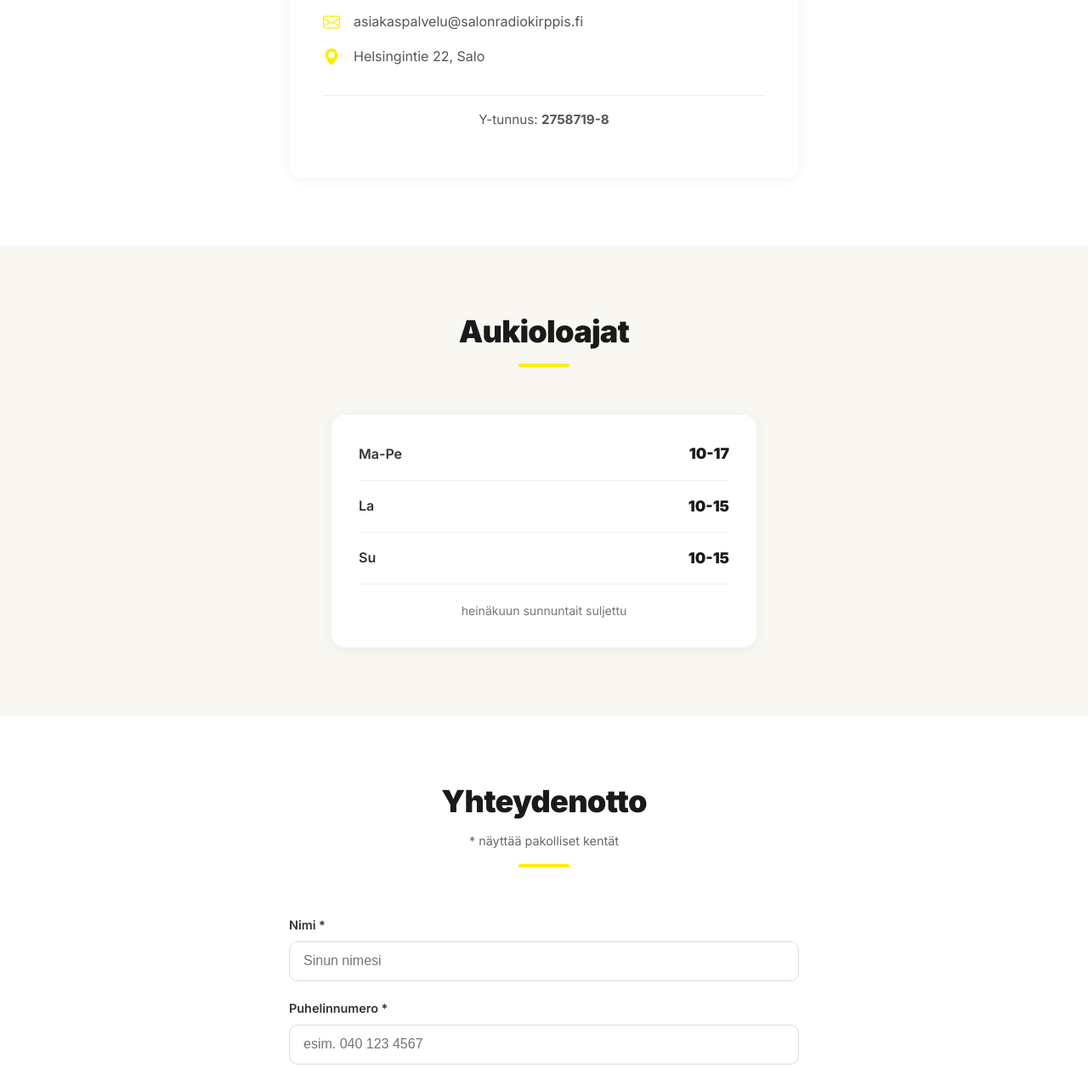
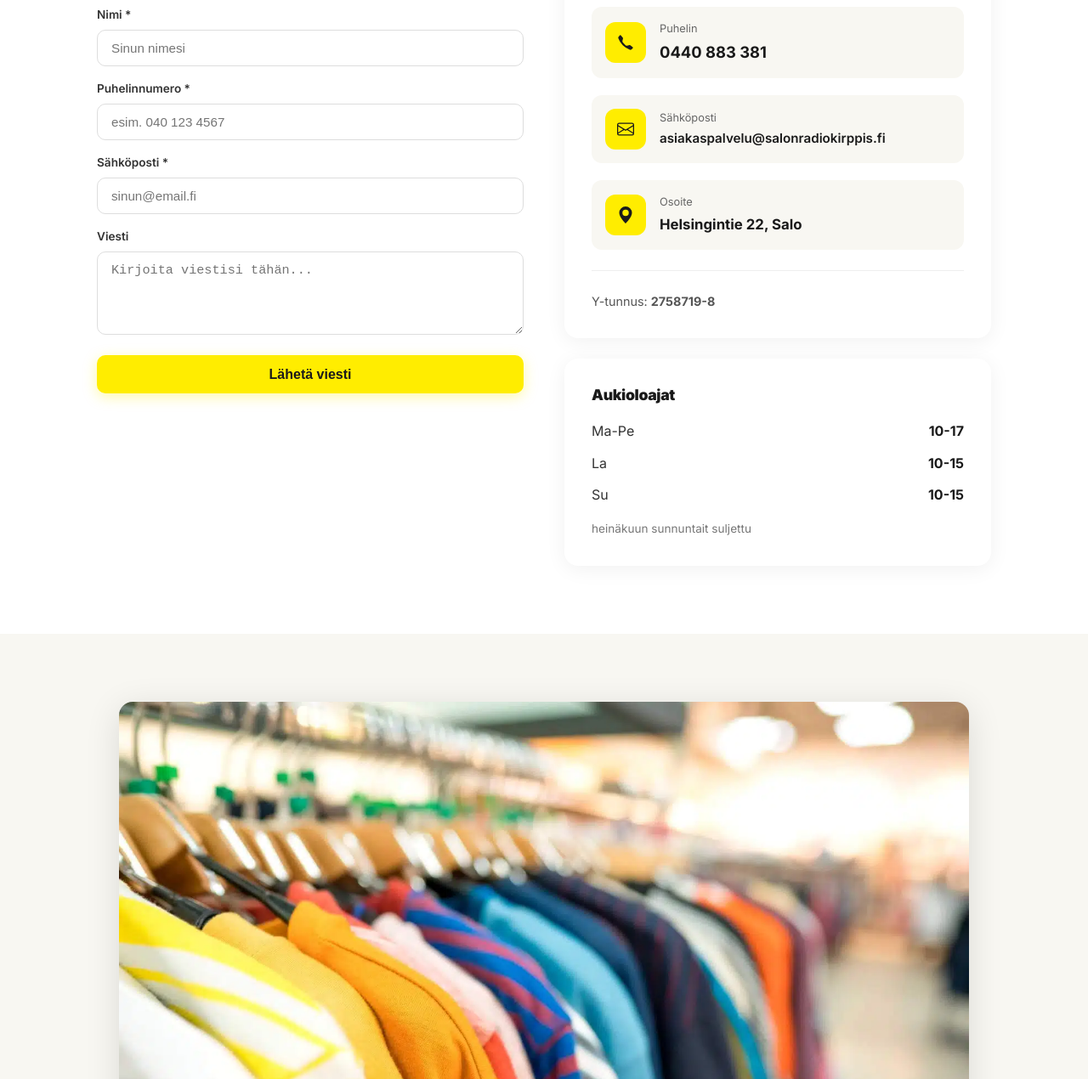
Before and after one commit to valkoketju/salonradiokirppis, a website built with Vite: page yhteystiedot.html in a window 1280 px wide. Shown: the part 557-1827 px from the top of the page at 85% size. Built offline with nearby package versions, Linux system fonts and the light colour scheme.

Commit message:
Update page layouts & add hero backgrounds

```diff
--- a/yhteystiedot.html
+++ b/yhteystiedot.html
@@ -12,6 +12,13 @@
   <link rel="preconnect" href="https://fonts.gstatic.com" crossorigin>
   <link href="https://fonts.googleapis.com/css2?family=Inter:wght@400;600;700;900&display=swap" rel="stylesheet">
   <link rel="stylesheet" href="css/custom.css">
+  <style>
+    @media (max-width: 900px) {
+      .srk-contact-grid {
+        grid-template-columns: 1fr !important;
+      }
+    }
+  </style>
 </head>
 
 <body>
@@ -52,118 +59,132 @@
     </div>
   </nav>
 
-  <!-- ====== PAGE HERO ====== -->
-  <section class="srk-section srk-section-dark" style="padding-top:10rem;padding-bottom:4rem;" aria-label="Sivun otsikko">
-    <div class="srk-container">
-      <div class="srk-reveal">
-        <span class="srk-section-label">Ota yhteyttä</span>
-        <h1 style="margin-bottom:0.75rem;">Yhteystiedot</h1>
+  <!-- ====== PAGE HERO WITH BACKGROUND ====== -->
+  <section class="srk-hero" aria-label="Sivun otsikko" style="min-height:50vh;">
+    <div class="srk-hero-bg">
+      <picture>
+        <source type="image/webp" srcset="images/salon-radiokirppis-2-1536x1025.jpg.webp">
+        <img
+          src="images/salon-radiokirppis-2-1536x1025.jpg"
+          alt="Salon Radiokirppis"
+          style="width:100%;height:100%;object-fit:cover;"
+          loading="eager">
+      </picture>
     </div>
+    <div class="srk-hero-overlay"></div>
+    <div class="srk-container srk-hero-content">
+      <span class="srk-hero-badge">Ota yhteyttä</span>
+      <h1 class="srk-hero-title">Yhteystiedot</h1>
     </div>
   </section>
 
-  <!-- ====== CONTACT INFO ====== -->
+  <!-- ====== CONTACT INFO & FORM ====== -->
   <section class="srk-section" aria-labelledby="contact-title">
     <div class="srk-container">
-      <div class="srk-reveal" style="max-width:600px;margin:0 auto;text-align:center;">
-        <div style="background:#fff;border-radius:16px;padding:2.5rem;box-shadow:0 2px 16px rgba(0,0,0,0.05);">
-          <h2 id="contact-title" style="margin-bottom:1.5rem;">Salon Radiokirppis</h2>
+      <div class="srk-contact-grid" style="display:grid;grid-template-columns:1fr 1fr;gap:3rem;align-items:start;max-width:1100px;margin:0 auto;">
 
-          <div style="display:grid;gap:1rem;text-align:left;margin-bottom:2rem;">
-            <div style="display:flex;align-items:center;gap:1rem;">
-              <svg width="20" height="20" viewBox="0 0 16 16" fill="#FFED00"><path d="M3.654 1.328a.678.678 0 0 0-1.015-.063L1.605 2.3c-.483.484-.661 1.169-.45 1.77a17.6 17.6 0 0 0 4.168 6.608 17.6 17.6 0 0 0 6.608 4.168c.601.211 1.286.033 1.77-.45l1.034-1.034a.678.678 0 0 0-.063-1.015l-2.307-1.794a.68.68 0 0 0-.58-.122l-2.19.547a1.75 1.75 0 0 1-1.657-.459L5.482 8.062a1.75 1.75 0 0 1-.46-1.657l.548-2.19a.68.68 0 0 0-.122-.58z"/></svg>
-              <a href="tel:+358440883381" style="font-size:1.1rem;font-weight:700;color:#1A1A1A;text-decoration:none;">0440 883 381</a>
-            </div>
-            <div style="display:flex;align-items:center;gap:1rem;">
-              <svg width="20" height="20" viewBox="0 0 16 16" fill="#FFED00"><path d="M0 4a2 2 0 0 1 2-2h12a2 2 0 0 1 2 2v8a2 2 0 0 1-2 2H2a2 2 0 0 1-2-2zm2-1a1 1 0 0 0-1 1v.217l7 4.2 7-4.2V4a1 1 0 0 0-1-1zm13 2.383-4.708 2.825L15 11.105zm-.034 6.876-5.64-3.471L8 9.583l-1.326-.795-5.64 3.47A1 1 0 0 0 2 13h12a1 1 0 0 0 .966-.741M1 11.105l4.708-2.897L1 5.383z"/></svg>
-              <a href="mailto:asiakaspalvelu@salonradiokirppis.fi" style="color:#555;text-decoration:none;">asiakaspalvelu@salonradiokirppis.fi</a>
-            </div>
-            <div style="display:flex;align-items:center;gap:1rem;">
-              <svg width="20" height="20" viewBox="0 0 16 16" fill="#FFED00"><path d="M8 16s6-5.686 6-10A6 6 0 0 0 2 6c0 4.314 6 10 6 10m0-7a3 3 0 1 1 0-6 3 3 0 0 1 0 6"/></svg>
-              <span style="color:#555;">Helsingintie 22, Salo</span>
-            </div>
-          </div>
+        <!-- LEFT: Contact Form -->
+        <div class="srk-reveal">
+          <h2 id="contact-title" style="font-size:1.5rem;margin-bottom:0.5rem;">Yhteydenotto</h2>
+          <p style="color:#666;font-size:0.9rem;margin-bottom:1.5rem;">* näyttää pakolliset kentät</p>
 
-          <div style="padding-top:1rem;border-top:1px solid #eee;">
-            <p style="color:#555;font-size:0.95rem;">Y-tunnus: <strong>2758719-8</strong></p>
-          </div>
-        </div>
-      </div>
-    </div>
-  </section>
-
-  <!-- ====== OPENING HOURS ====== -->
-  <section class="srk-section srk-section-alt" aria-labelledby="hours-title">
-    <div class="srk-container">
-      <div class="srk-section-header srk-reveal">
-        <h2 id="hours-title">Aukioloajat</h2>
-        <div class="srk-divider"></div>
-      </div>
-
-      <div style="max-width:500px;margin:0 auto;background:#fff;border-radius:16px;padding:2rem;box-shadow:0 2px 16px rgba(0,0,0,0.05);" class="srk-reveal">
-        <div style="display:grid;gap:1rem;">
-          <div style="display:flex;justify-content:space-between;align-items:center;padding-bottom:1rem;border-bottom:1px solid #f0f0f0;">
-            <span style="font-weight:600;color:#333;">Ma-Pe</span>
-            <span style="font-weight:900;color:#1A1A1A;font-size:1.1rem;">10-17</span>
-          </div>
-          <div style="display:flex;justify-content:space-between;align-items:center;padding-bottom:1rem;border-bottom:1px solid #f0f0f0;">
-            <span style="font-weight:600;color:#333;">La</span>
-            <span style="font-weight:900;color:#1A1A1A;font-size:1.1rem;">10-15</span>
-          </div>
-          <div style="display:flex;justify-content:space-between;align-items:center;padding-bottom:1rem;border-bottom:1px solid #f0f0f0;">
-            <span style="font-weight:600;color:#333;">Su</span>
-            <span style="font-weight:900;color:#1A1A1A;font-size:1.1rem;">10-15</span>
-          </div>
-        </div>
-        <p style="margin:1.25rem 0 0;font-size:0.88rem;color:#777;text-align:center;">
-          heinäkuun sunnuntait suljettu
-        </p>
-      </div>
-    </div>
-  </section>
-
-  <!-- ====== CONTACT FORM ====== -->
-  <section class="srk-section" aria-labelledby="form-title">
-    <div class="srk-container">
-      <div class="srk-section-header srk-reveal">
-        <h2 id="form-title">Yhteydenotto</h2>
-        <p style="color:#666;font-size:0.9rem;margin-top:0.5rem;">* näyttää pakolliset kentät</p>
-        <div class="srk-divider"></div>
-      </div>
-
-      <div style="max-width:600px;margin:0 auto;">
-        <form id="contact-form" class="srk-reveal" style="display:grid;gap:1.25rem;">
+          <form id="contact-form" style="display:grid;gap:1rem;">
             <div style="display:none;">
               <label for="name-check">Name</label>
               <input type="text" id="name-check" name="name" tabindex="-1" autocomplete="off">
             </div>
             <div>
-            <label for="name" style="display:block;font-size:0.9rem;font-weight:600;color:#333;margin-bottom:0.5rem;">Nimi *</label>
-            <input type="text" id="name" name="realname" required style="width:100%;padding:0.85rem 1rem;border:1px solid #ddd;border-radius:10px;font-size:1rem;transition:border-color 0.2s;box-sizing:border-box;" placeholder="Sinun nimesi">
+              <label for="name" style="display:block;font-size:0.85rem;font-weight:600;color:#333;margin-bottom:0.4rem;">Nimi *</label>
+              <input type="text" id="name" name="realname" required style="width:100%;padding:0.75rem 1rem;border:1px solid #ddd;border-radius:10px;font-size:0.95rem;box-sizing:border-box;" placeholder="Sinun nimesi">
             </div>
             <div>
-            <label for="phone" style="display:block;font-size:0.9rem;font-weight:600;color:#333;margin-bottom:0.5rem;">Puhelinnumero *</label>
-            <input type="tel" id="phone" name="phone" required style="width:100%;padding:0.85rem 1rem;border:1px solid #ddd;border-radius:10px;font-size:1rem;transition:border-color 0.2s;box-sizing:border-box;" placeholder="esim. 040 123 4567">
+              <label for="phone" style="display:block;font-size:0.85rem;font-weight:600;color:#333;margin-bottom:0.4rem;">Puhelinnumero *</label>
+              <input type="tel" id="phone" name="phone" required style="width:100%;padding:0.75rem 1rem;border:1px solid #ddd;border-radius:10px;font-size:0.95rem;box-sizing:border-box;" placeholder="esim. 040 123 4567">
             </div>
             <div>
-            <label for="email" style="display:block;font-size:0.9rem;font-weight:600;color:#333;margin-bottom:0.5rem;">Sähköposti *</label>
-            <input type="email" id="email" name="email" required style="width:100%;padding:0.85rem 1rem;border:1px solid #ddd;border-radius:10px;font-size:1rem;transition:border-color 0.2s;box-sizing:border-box;" placeholder="sinun@email.fi">
+              <label for="email" style="display:block;font-size:0.85rem;font-weight:600;color:#333;margin-bottom:0.4rem;">Sähköposti *</label>
+              <input type="email" id="email" name="email" required style="width:100%;padding:0.75rem 1rem;border:1px solid #ddd;border-radius:10px;font-size:0.95rem;box-sizing:border-box;" placeholder="sinun@email.fi">
             </div>
             <div>
-            <label for="message" style="display:block;font-size:0.9rem;font-weight:600;color:#333;margin-bottom:0.5rem;">Viesti</label>
-            <textarea id="message" name="message" rows="5" style="width:100%;padding:0.85rem 1rem;border:1px solid #ddd;border-radius:10px;font-size:1rem;resize:vertical;transition:border-color 0.2s;box-sizing:border-box;" placeholder="Kirjoita viestisi tähän..."></textarea>
+              <label for="message" style="display:block;font-size:0.85rem;font-weight:600;color:#333;margin-bottom:0.4rem;">Viesti</label>
+              <textarea id="message" name="message" rows="4" style="width:100%;padding:0.75rem 1rem;border:1px solid #ddd;border-radius:10px;font-size:0.95rem;resize:vertical;box-sizing:border-box;" placeholder="Kirjoita viestisi tähän..."></textarea>
             </div>
-          <div style="text-align:center;">
-            <button type="submit" class="srk-btn srk-btn-primary" style="padding:1rem 2rem;font-size:1rem;">
-              Lähetä
+            <button type="submit" class="srk-btn srk-btn-primary" style="justify-content:center;padding:0.85rem 1.5rem;">
+              Lähetä viesti
             </button>
-          </div>
           </form>
           <div id="form-success" style="display:none;text-align:center;padding:2rem;background:#F8F7F2;border-radius:12px;margin-top:1rem;">
-          <svg width="48" height="48" viewBox="0 0 16 16" fill="#22c55e" style="margin-bottom:1rem;"><path d="M16 8A8 8 0 1 1 0 8a8 8 0 0 1 16 0M12.03 6.22a.75.75 0 0 0-1.06-1.06L6.75 9.38 5.03 7.66a.75.75 0 0 0-1.06 1.06l2.25 2.25a.75.75 0 0 0 1.06 0z"/></svg>
-          <h3 style="margin-bottom:0.5rem;">Kiitos viestistä!</h3>
-          <p style="color:#555;margin:0;">Vastaamme viestiisi mahdollisimman pian.</p>
+            <svg width="40" height="40" viewBox="0 0 16 16" fill="#22c55e" style="margin-bottom:0.75rem;"><path d="M16 8A8 8 0 1 1 0 8a8 8 0 0 1 16 0M12.03 6.22a.75.75 0 0 0-1.06-1.06L6.75 9.38 5.03 7.66a.75.75 0 0 0-1.06 1.06l2.25 2.25a.75.75 0 0 0 1.06 0z"/></svg>
+            <h3 style="margin-bottom:0.25rem;font-size:1.1rem;">Kiitos viestistä!</h3>
+            <p style="color:#555;margin:0;font-size:0.9rem;">Vastaamme viestiisi mahdollisimman pian.</p>
           </div>
+        </div>
+
+        <!-- RIGHT: Contact Info -->
+        <div class="srk-reveal">
+          <div style="background:#fff;border-radius:16px;padding:2rem;box-shadow:0 4px 24px rgba(0,0,0,0.06);margin-bottom:1.5rem;">
+            <h2 style="font-size:1.5rem;margin-bottom:1.5rem;">Salon Radiokirppis</h2>
+
+            <div style="display:grid;gap:1.25rem;">
+              <a href="tel:+358440883381" style="display:flex;align-items:center;gap:1rem;text-decoration:none;color:inherit;padding:1rem;background:#F8F7F2;border-radius:12px;transition:background 0.2s;" onmouseover="this.style.background='#fff'" onmouseout="this.style.background='#F8F7F2'">
+                <div style="width:48px;height:48px;background:#FFED00;border-radius:12px;display:flex;align-items:center;justify-content:center;flex-shrink:0;">
+                  <svg width="20" height="20" viewBox="0 0 16 16" fill="#1A1A1A"><path d="M3.654 1.328a.678.678 0 0 0-1.015-.063L1.605 2.3c-.483.484-.661 1.169-.45 1.77a17.6 17.6 0 0 0 4.168 6.608 17.6 17.6 0 0 0 6.608 4.168c.601.211 1.286.033 1.77-.45l1.034-1.034a.678.678 0 0 0-.063-1.015l-2.307-1.794a.68.68 0 0 0-.58-.122l-2.19.547a1.75 1.75 0 0 1-1.657-.459L5.482 8.062a1.75 1.75 0 0 1-.46-1.657l.548-2.19a.68.68 0 0 0-.122-.58z"/></svg>
+                </div>
+                <div>
+                  <div style="font-size:0.8rem;color:#666;margin-bottom:0.15rem;">Puhelin</div>
+                  <div style="font-size:1.15rem;font-weight:700;color:#1A1A1A;">0440 883 381</div>
+                </div>
+              </a>
+
+              <a href="mailto:asiakaspalvelu@salonradiokirppis.fi" style="display:flex;align-items:center;gap:1rem;text-decoration:none;color:inherit;padding:1rem;background:#F8F7F2;border-radius:12px;transition:background 0.2s;" onmouseover="this.style.background='#fff'" onmouseout="this.style.background='#F8F7F2'">
+                <div style="width:48px;height:48px;background:#FFED00;border-radius:12px;display:flex;align-items:center;justify-content:center;flex-shrink:0;">
+                  <svg width="20" height="20" viewBox="0 0 16 16" fill="#1A1A1A"><path d="M0 4a2 2 0 0 1 2-2h12a2 2 0 0 1 2 2v8a2 2 0 0 1-2 2H2a2 2 0 0 1-2-2zm2-1a1 1 0 0 0-1 1v.217l7 4.2 7-4.2V4a1 1 0 0 0-1-1zm13 2.383-4.708 2.825L15 11.105zm-.034 6.876-5.64-3.471L8 9.583l-1.326-.795-5.64 3.47A1 1 0 0 0 2 13h12a1 1 0 0 0 .966-.741M1 11.105l4.708-2.897L1 5.383z"/></svg>
+                </div>
+                <div>
+                  <div style="font-size:0.8rem;color:#666;margin-bottom:0.15rem;">Sähköposti</div>
+                  <div style="font-size:0.95rem;font-weight:600;color:#1A1A1A;">asiakaspalvelu@salonradiokirppis.fi</div>
+                </div>
+              </a>
+
+              <div style="display:flex;align-items:center;gap:1rem;padding:1rem;background:#F8F7F2;border-radius:12px;">
+                <div style="width:48px;height:48px;background:#FFED00;border-radius:12px;display:flex;align-items:center;justify-content:center;flex-shrink:0;">
+                  <svg width="20" height="20" viewBox="0 0 16 16" fill="#1A1A1A"><path d="M8 16s6-5.686 6-10A6 6 0 0 0 2 6c0 4.314 6 10 6 10m0-7a3 3 0 1 1 0-6 3 3 0 0 1 0 6"/></svg>
+                </div>
+                <div>
+                  <div style="font-size:0.8rem;color:#666;margin-bottom:0.15rem;">Osoite</div>
+                  <div style="font-size:1.05rem;font-weight:700;color:#1A1A1A;">Helsingintie 22, Salo</div>
+                </div>
+              </div>
+            </div>
+
+            <div style="margin-top:1.5rem;padding-top:1.5rem;border-top:1px solid #eee;">
+              <p style="color:#555;font-size:0.9rem;margin:0;">Y-tunnus: <strong>2758719-8</strong></p>
+            </div>
+          </div>
+
+          <!-- Aukioloajat -->
+          <div style="background:#fff;border-radius:16px;padding:2rem;box-shadow:0 4px 24px rgba(0,0,0,0.06);">
+            <h3 style="font-size:1.1rem;margin-bottom:1.25rem;">Aukioloajat</h3>
+            <div style="display:grid;gap:0.75rem;">
+              <div style="display:flex;justify-content:space-between;align-items:center;">
+                <span style="font-weight:500;color:#333;">Ma-Pe</span>
+                <span style="font-weight:700;color:#1A1A1A;">10-17</span>
+              </div>
+              <div style="display:flex;justify-content:space-between;align-items:center;">
+                <span style="font-weight:500;color:#333;">La</span>
+                <span style="font-weight:700;color:#1A1A1A;">10-15</span>
+              </div>
+              <div style="display:flex;justify-content:space-between;align-items:center;">
+                <span style="font-weight:500;color:#333;">Su</span>
+                <span style="font-weight:700;color:#1A1A1A;">10-15</span>
+              </div>
+            </div>
+            <p style="margin:1rem 0 0;font-size:0.85rem;color:#777;">
+              heinäkuun sunnuntait suljettu
+            </p>
+          </div>
+        </div>
+
       </div>
     </div>
   </section>
@@ -171,11 +192,11 @@
   <!-- ====== IMAGE ====== -->
   <section class="srk-section srk-section-alt">
     <div class="srk-container">
-      <div class="srk-reveal" style="max-width:800px;margin:0 auto;">
+      <div class="srk-reveal" style="max-width:1000px;margin:0 auto;">
         <picture>
-          <source type="image/webp" srcset="images/salon-radiokirppis-2-1024x683.jpg.webp">
+          <source type="image/webp" srcset="images/salon-radiokirppis-2-1536x1025.jpg.webp">
           <img
-            src="images/salon-radiokirppis-2-1024x683.jpg"
+            src="images/salon-radiokirppis-2-1536x1025.jpg"
             alt="Salon Radiokirppis sisätila"
             style="border-radius:16px;box-shadow:0 8px 40px rgba(0,0,0,0.12);width:100%;"
             loading="lazy">
```
Also changed, not shown: hinnat.html (+27 -25 lines), kirppis.html (+19 -10 lines). Lines whose indentation alone changed are shown as unchanged.
